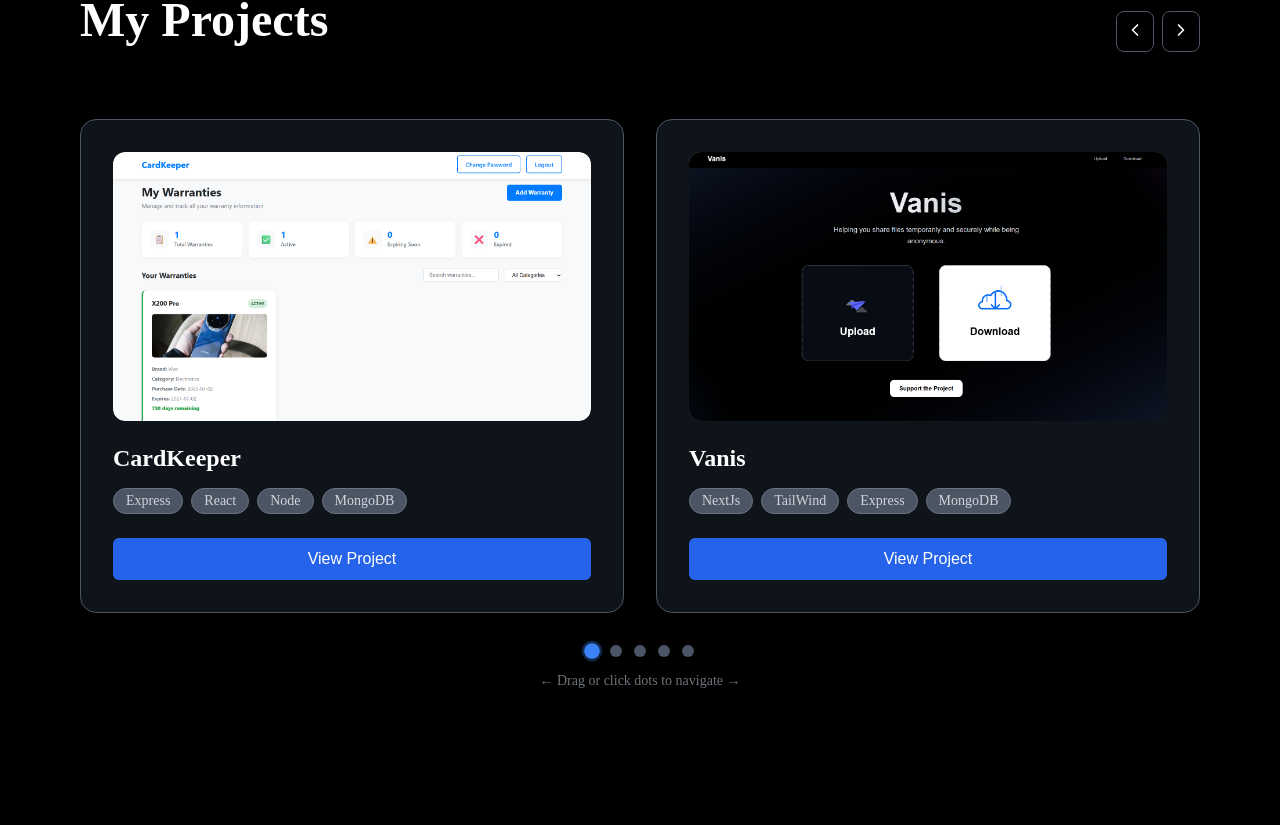
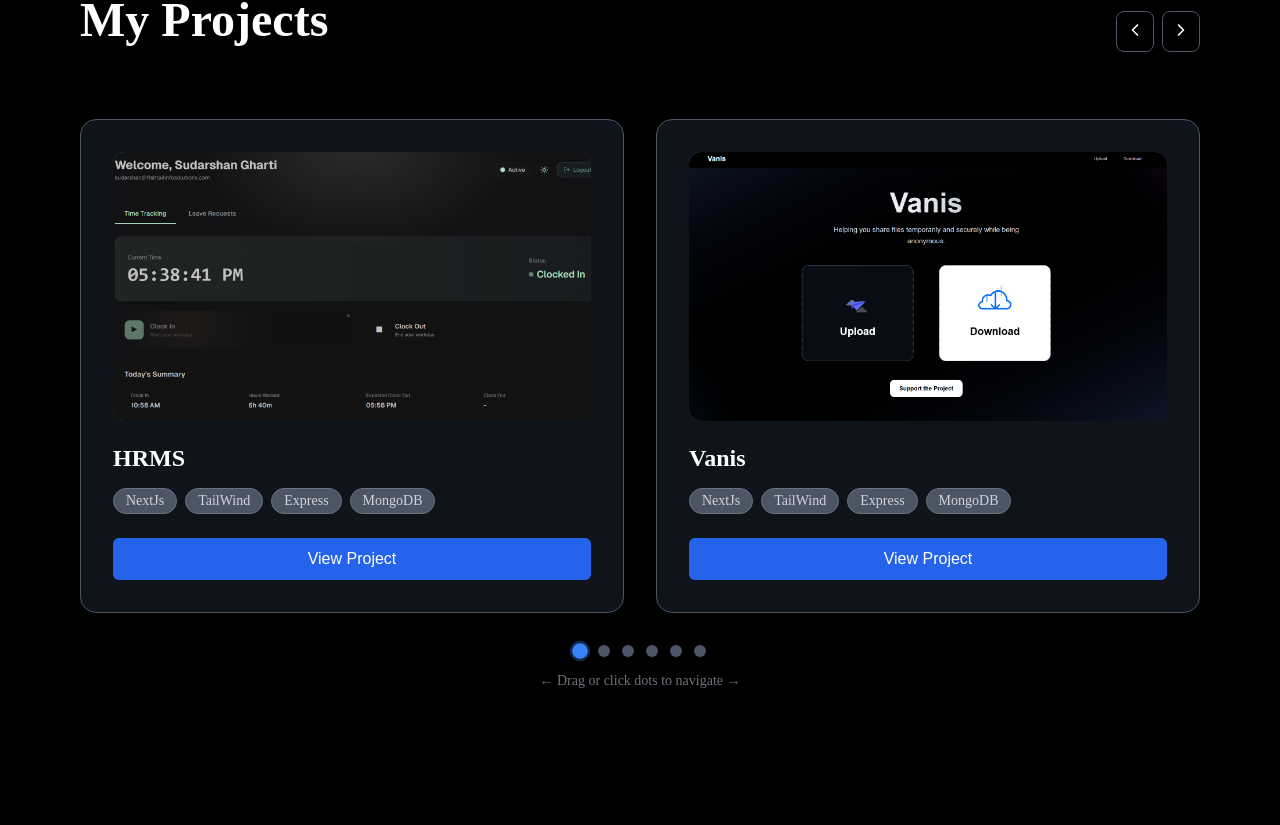
Before and after one commit to lynx-fx/Portfolio, a React (Vite) app: page / in a window 1280 px wide. Shown: the part 1335-2160 px from the top of the page. Built offline with nearby package versions, Linux system fonts and the light colour scheme.

Commit message:
Updated projects

```diff
--- a/src/components/Landing.jsx
+++ b/src/components/Landing.jsx
@@ -39,10 +39,10 @@ export default function LandingPage() {
   const projects = [
     {
       id: 1,
-      title: "CardKeeper",
-      tags: ["Express", "React", "Node", "MongoDB"],
-      url: "https://cardkeeper-lynx.netlify.app/",
-      src: "/CardKeeper.png",
+      title: "HRMS",
+      tags: ["NextJs", "TailWind", "Express", "MongoDB"],
+      url: "https://hrms.dailyworkreport.com/",
+      src: "/HRMS.png",
     },
     {
       id: 2,
@@ -57,6 +57,13 @@ export default function LandingPage() {
       tags: ["Express", "React", "Node", "MongoDB", "WebSocket"],
       url: "https://livechat-lynx.netlify.app/",
       src: "/LiveChat.png",
+    },
+    {
+      id: 1,
+      title: "CardKeeper",
+      tags: ["Express", "React", "Node", "MongoDB"],
+      url: "https://cardkeeper-lynx.netlify.app/",
+      src: "/CardKeeper.png",
     },
     {
       id: 4,
```
Also changed, not shown: public/HRMS.png (added).
